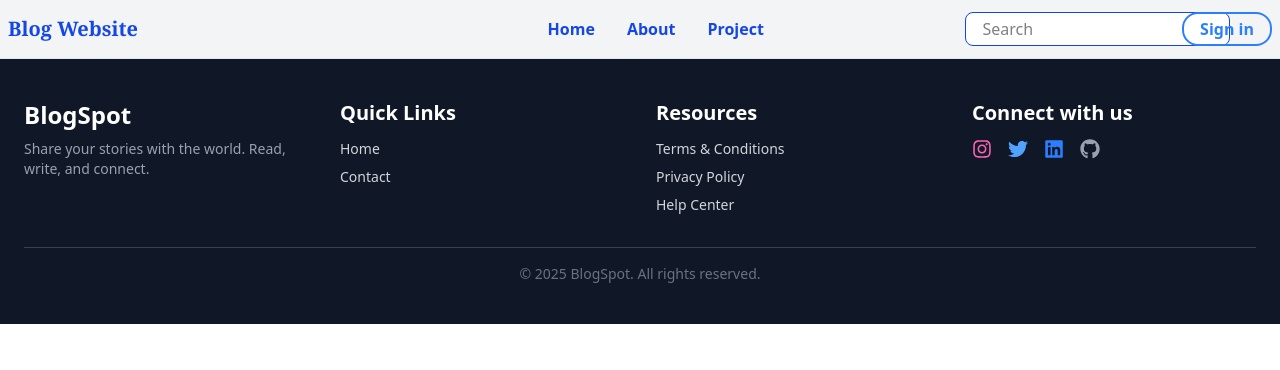
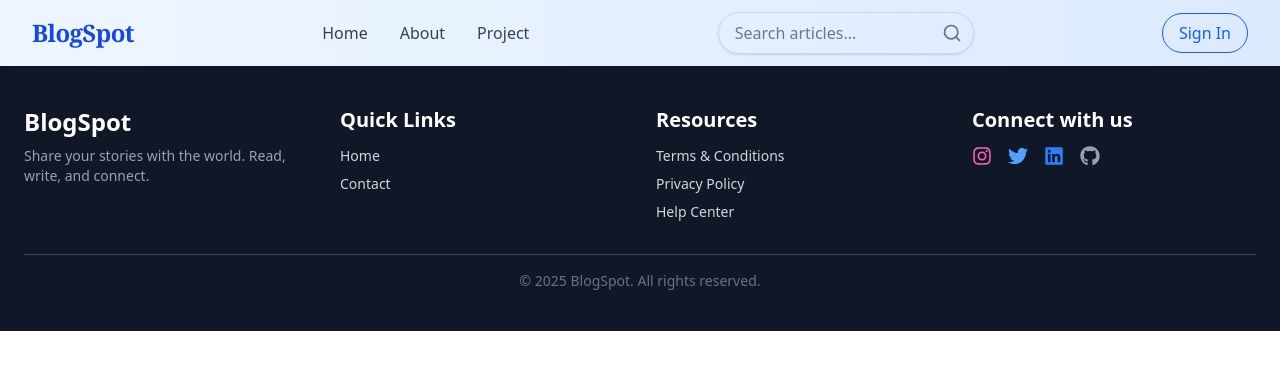
Before and after one commit to Priyanshu2608/BlogSpot, a React (Vite) app in the folder client/: page / in a window 1280 px wide. Shown: the top 370 px of the page. Built offline with nearby package versions, Linux system fonts and the light colour scheme.

Commit message:
Fix: Updated Navbar

```diff
--- a/client/src/components/Header.jsx
+++ b/client/src/components/Header.jsx
@@ -1,31 +1,87 @@
-import React from 'react'
-import { Link } from 'react-router-dom'
+import React, { useState } from "react";
+import { Link } from "react-router-dom";
+import { Menu, X, Search } from "lucide-react";
 
 const Header = () => {
+  const [isMenuOpen, setIsMenuOpen] = useState(false);
+
   return (
-    <nav className='flex items-center justify-between border-b border-gray-200  bg-gray-100 py-3'>
-      <Link to='/' className='text-sm sm:text-xl'>
-        <span className='font-bold px-2 text-blue-700 font-serif'>Blog Website</span>
-      </Link>
-      <ul className='flex gap-8 text-blue-700 justify-center ml-[200px] font-bold '>
-        <Link to='/'><li className='hover:text-blue-500'>Home</li></Link>
-        <Link to='/about'><li className='hover:text-blue-500'>About</li></Link>
-        <Link to='/project'><li className='hover:text-blue-500'>Project</li></Link>
-      </ul>
-      <div className='flex items-center mr-[-250px] '>
-        <input
-          type='text'
-          placeholder='Search'
-          className='px-4 py-1 rounded-lg border-1 border-blue-700 bg-white text-black'
-        />
-      </div>
-      <div className='flex items-center  rounded-2xl'>
-        <button className='cursor-pointer  '>
-           <Link to='/signin'><span className='text-blue-500 font-semibold border-2 mr-2 px-4 py-1 rounded-2xl hover:bg-blue-950'>Sign in</span></Link>
+    <header className="bg-gradient-to-r from-blue-50 to-blue-100 shadow-md sticky top-0 z-50">
+      <div className="max-w-7xl mx-auto px-4 sm:px-8 py-3 flex justify-between items-center">
+        {/* Logo */}
+        <Link
+          to="/"
+          className="text-2xl font-bold text-blue-700 font-serif tracking-tight"
+        >
+          BlogSpot
+        </Link>
+
+        {/* Desktop Nav */}
+        <nav className="hidden md:flex items-center gap-8 text-gray-700 font-medium">
+          <Link to="/" className="hover:text-blue-600 transition">Home</Link>
+          <Link to="/about" className="hover:text-blue-600 transition">About</Link>
+          <Link to="/project" className="hover:text-blue-600 transition">Project</Link>
+        </nav>
+
+        {/* Search */}
+        <div className="hidden lg:flex relative w-64">
+          <input
+            type="text"
+            placeholder="Search articles..."
+            className="w-full py-2 pl-4 pr-10 border border-gray-300 rounded-full shadow-sm focus:outline-none focus:ring-2 focus:ring-blue-500"
+          />
+          <Search className="absolute top-1/2 right-3 -translate-y-1/2 text-gray-500 w-5 h-5" />
+        </div>
+
+        {/* Sign In Button */}
+        <div className="hidden md:flex items-center">
+          <Link to="/signin">
+            <span className="text-blue-600 border border-blue-600 px-4 py-2 rounded-full font-medium hover:bg-blue-600 hover:text-white transition">
+              Sign In
+            </span>
+          </Link>
+        </div>
+
+        {/* Burger Menu */}
+        <button
+          className="md:hidden text-blue-700 focus:outline-none"
+          onClick={() => setIsMenuOpen(!isMenuOpen)}
+        >
+          {isMenuOpen ? <X size={28} /> : <Menu size={28} />}
         </button>
       </div>
-    </nav>
-  )
-}
 
-export default Header
+      {/* Mobile Menu */}
+      {isMenuOpen && (
+        <div className="md:hidden px-4 pb-4 bg-blue-50 border-t border-blue-200">
+          <nav className="flex flex-col gap-4 py-2 text-gray-700 font-medium">
+            <Link to="/" onClick={() => setIsMenuOpen(false)}>Home</Link>
+            <Link to="/about" onClick={() => setIsMenuOpen(false)}>About</Link>
+            <Link to="/project" onClick={() => setIsMenuOpen(false)}>Project</Link>
+
+            <div className="mt-2">
+              <Link
+                to="/signin"
+                className="block text-center border border-blue-600 text-blue-600 py-2 rounded-full hover:bg-blue-100 transition"
+                onClick={() => setIsMenuOpen(false)}
+              >
+                Sign In
+              </Link>
+            </div>
+
+            <div className="relative mt-3">
+              <input
+                type="text"
+                placeholder="Search..."
+                className="w-full py-2 pl-4 pr-10 border border-gray-300 rounded-full shadow-sm focus:outline-none focus:ring-2 focus:ring-blue-500"
+              />
+              <Search className="absolute top-1/2 right-3 -translate-y-1/2 text-gray-500 w-5 h-5" />
+            </div>
+          </nav>
+        </div>
+      )}
+    </header>
+  );
+};
+
+export default Header;
```
